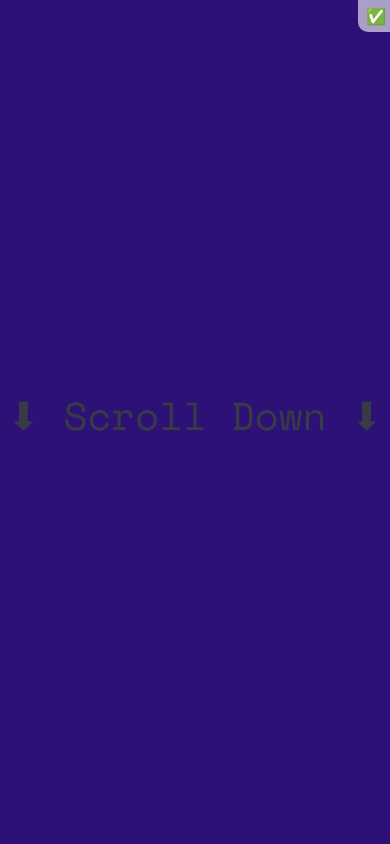
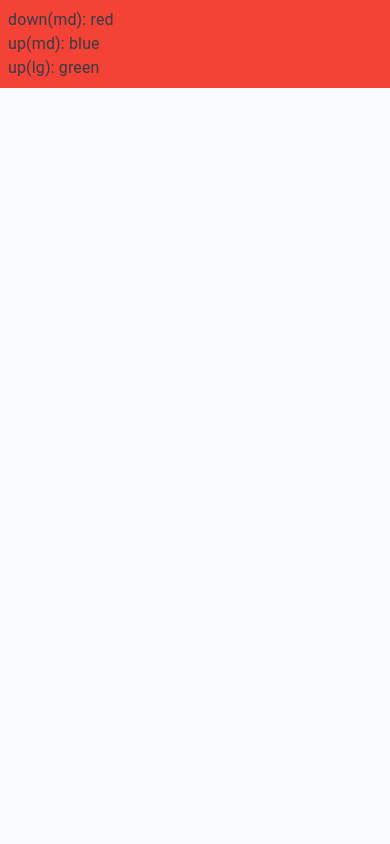
Before and after one commit to kr1st1nagr03g3r/kristinagroegerca, a Next.js app: page /temp in a window 390 px wide. Shown: the top 844 px of the page. Built offline with nearby package versions, Linux system fonts and the light colour scheme; a web font is replaced by a local one.

Commit message:
starfield complete

```diff
--- a/components/animatedAssets/Logos.js
+++ b/components/animatedAssets/Logos.js
@@ -154,6 +154,9 @@ export default function Logos() {
             width: 25px;
             height: 25px;
             cursor: pointer !important;
+          }
+          .align {
+            padding-bottom: 30px;
           }
         }
       `}</style>
--- a/pages/temp.js
+++ b/pages/temp.js
@@ -1,19 +1,27 @@
-import * as React from "react";
-import ScrollWrapper from "../components/ScrollWrapper";
-import { useInView } from "react-intersection-observer";
+import * as React from 'react'
+import { styled } from '@mui/material/styles'
+import Typography from '@mui/material/Typography'
+import { red, green, blue } from '@mui/material/colors'
 
-export default function Temp() {
-    const { ref, inView } = useInView({
-        threshold: 0
-    });
+const Root = styled('div')(({ theme }) => ({
+  padding: theme.spacing(1),
+  [theme.breakpoints.down('md')]: {
+    backgroundColor: red[500],
+  },
+  [theme.breakpoints.up('md')]: {
+    backgroundColor: blue[500],
+  },
+  [theme.breakpoints.up('lg')]: {
+    backgroundColor: green[500],
+  },
+}))
 
-    return (
-        <ScrollWrapper inView={inView}>
-            <div ref={ref} className="inview-block">
-                <h2>
-                    Element is inside the viewport: <strong>{inView.toString()}</strong>
-                </h2>
-            </div>
-        </ScrollWrapper>
-    );
+export default function MediaQuery() {
+  return (
+    <Root>
+      <Typography>down(md): red</Typography>
+      <Typography>up(md): blue</Typography>
+      <Typography>up(lg): green</Typography>
+    </Root>
+  )
 }
--- a/styles/globals.css
+++ b/styles/globals.css
@@ -142,7 +142,6 @@ small,
   display: flex !important;
   flex-direction: row !important;
   width: fit-content !important;
-  /* align-items: right !important; */
   border: 3px solid black !important;
   padding: 15px 30px !important;
   color: black !important;
@@ -178,6 +177,7 @@ small,
   ) !important;
 }
 
+/*$ MEDIA QUERIES */
 @media only screen and (max-width: 900px) {
   .mobile {
     display: block;
@@ -186,17 +186,21 @@ small,
     display: none;
   }
 
+  .html5 {
+    display: none;
+  }
+
   h1 {
     margin-top: 0;
-    font-size: 2.441rem;
+    font-size: 1.953rem;
   }
 
   h2 {
-    font-size: 1.953rem;
+    font-size: 1.563rem;
   }
 
   h3 {
-    font-size: 1.563rem;
+    font-size: 1.25rem;
   }
 
   h4 {
@@ -209,6 +213,13 @@ small,
 
   p,
   a {
-    font-size: 0.8rem;
+    font-size: 1rem;
+  }
+  p.white {
+    margin: 0px !important;
+  }
+  /*This is for the homepage Starfield, but will be global */
+  h2.font-serif.white.right {
+    text-align: center;
   }
 }
```
Also changed, not shown: components/animatedAssets/Starfield.js (+7 -3 lines), styles/animatedAssets/Starfield.module.css (+8 -2 lines).
